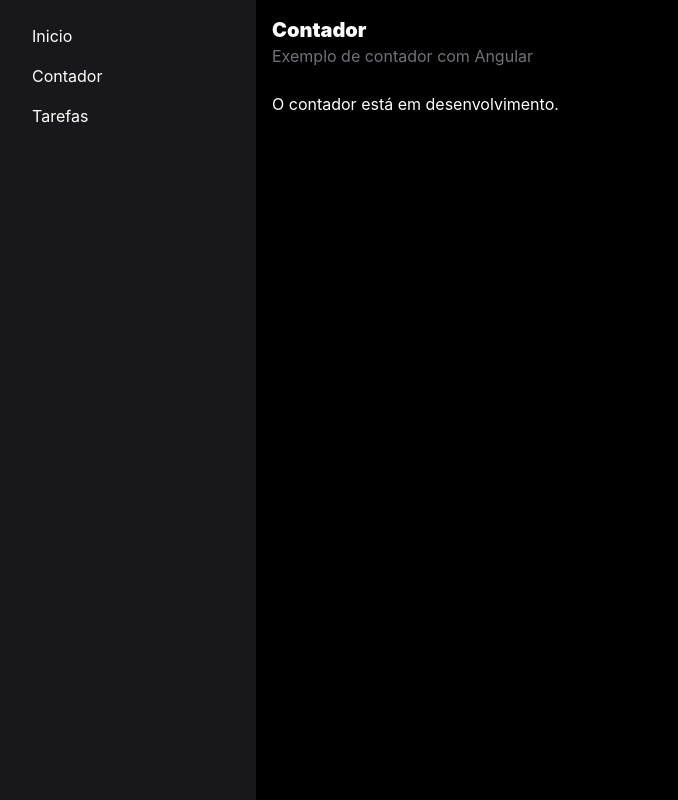
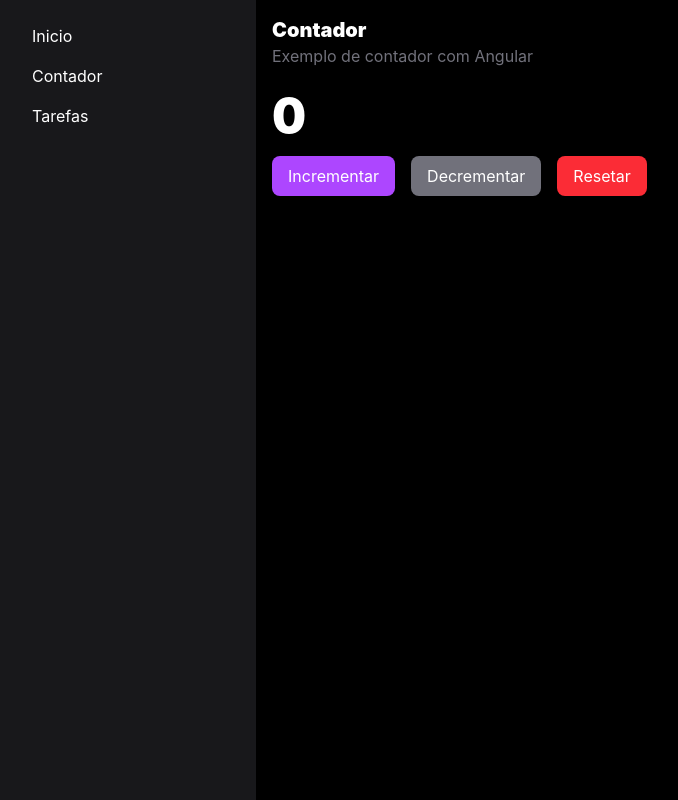
Before and after one commit to lgustavo13/masterclass-angular-20, an Angular app: page /counter in a window 1280 px wide. Shown: the whole page, without its empty margins (0-678 px from the left). Built offline with nearby package versions, Linux system fonts and the light colour scheme.

Commit message:
feat: create counter funcionality

```diff
--- a/src/app/screens/counter/counter.html
+++ b/src/app/screens/counter/counter.html
@@ -1,7 +1,13 @@
 <div class="flex flex-col gap-6">
   <app-title main="Contador" sub="Exemplo de contador com Angular" />
 
-  <div>
-    <p>O contador está em desenvolvimento.</p>
+  <div class="flex flex-col gap-4">
+    <span class="text-5xl font-black">{{ count() }}</span>
+
+    <div class="flex gap-4">
+      <button (click)="increment()" class="btn btn-primary">Incrementar</button>
+      <button (click)="decrement()" class="btn btn-secondary">Decrementar</button>
+      <button (click)="reset()" class="btn btn-danger">Resetar</button>
+    </div>
   </div>
 </div>
--- a/src/app/screens/counter/counter.ts
+++ b/src/app/screens/counter/counter.ts
@@ -1,4 +1,4 @@
-import { Component } from '@angular/core';
+import { Component, signal } from '@angular/core';
 import { Title } from '../../components/shared/title/title';
 
 @Component({
@@ -7,4 +7,18 @@ import { Title } from '../../components/shared/title/title';
   templateUrl: './counter.html',
   styleUrl: './counter.css',
 })
-export class Counter {}
+export class Counter {
+  count = signal(0);
+
+  increment() {
+    this.count.update((prev) => prev + 1);
+  }
+
+  decrement() {
+    this.count.update((prev) => prev - 1);
+  }
+
+  reset() {
+    this.count.set(0);
+  }
+}
--- a/src/styles.css
+++ b/src/styles.css
@@ -4,3 +4,22 @@ body {
   background-color: #000;
   color: #fff;
 }
+
+@layer components {
+  .btn {
+    @apply inline-flex justify-center items-center;
+    @apply px-4 py-2 rounded-lg cursor-pointer transition-all duration-300 ease-in-out;
+  }
+
+  .btn-primary {
+    @apply bg-purple-500 text-white hover:bg-purple-600;
+  }
+
+  .btn-secondary {
+    @apply bg-zinc-500 text-white hover:bg-zinc-600;
+  }
+
+  .btn-danger {
+    @apply bg-red-500 text-white hover:bg-red-600;
+  }
+}
```
